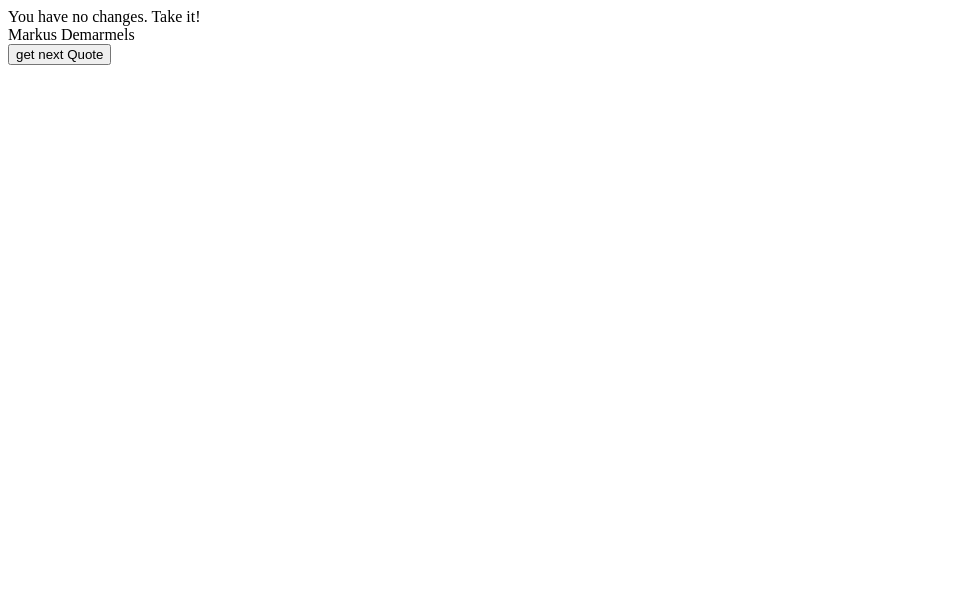
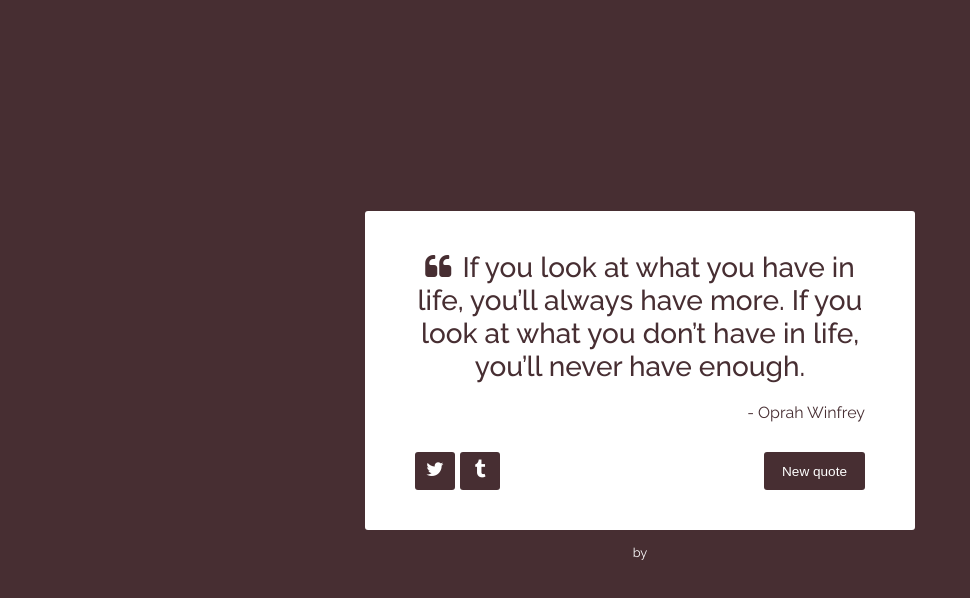
Before and after one commit to MobyDickDick/freeCodeCampExercises, a plain HTML site: page Quote_Machine/index.html in a window 1280 px wide. Shown: the whole page, without its empty margins (0-970 px from the left). Drawn offline with nearby package versions, Linux system fonts and the light colour scheme; no server answers.

Commit message:
copied the solution (which is just stupid...)

```diff
--- a/Quote_Machine/index.html
+++ b/Quote_Machine/index.html
@@ -1,33 +1,30 @@
-<!DOCTYPE html>
-<html lang="en">
+<html data-lt-installed="true"><head>
+  <link rel="stylesheet" href="styles.css">
+  <link rel="stylesheet" href="https://maxcdn.bootstrapcdn.com/font-awesome/4.3.0/css/font-awesome.min.css">
+  <title>FCC : Random Quote Machine</title>
+</head>
+<body style="background-color: rgb(71, 46, 50); color: rgb(71, 46, 50);">
+  <div id="wrapper">
+    <div id="quote-box">
+      <div class="quote-text" style="opacity: 1;">
+        <i class="fa fa-quote-left"> </i><span id="text">If you look at what you have in life, you’ll always have more. If you look at what you don’t have in life, you’ll never have enough.</span>
+      </div>
+      <div class="quote-author" style="opacity: 1;">- <span id="author">Oprah Winfrey</span></div>
+      <div class="buttons">
+        <a class="button" id="tweet-quote" title="Tweet this quote!" target="_top" href="https://twitter.com/intent/tweet?hashtags=quotes&amp;related=freecodecamp&amp;text=%22If%20you%20look%20at%20what%20you%20have%20in%20life%2C%20you%E2%80%99ll%20always%20have%20more.%20If%20you%20look%20at%20what%20you%20don%E2%80%99t%20have%20in%20life%2C%20you%E2%80%99ll%20never%20have%20enough.%22%20Oprah%20Winfrey" style="background-color: rgb(71, 46, 50);">
+          <i class="fa fa-twitter"></i>
+        </a>
+        <a class="button" id="tumblr-quote" title="Post this quote on tumblr!" target="_blank" href="https://www.tumblr.com/widgets/share/tool?posttype=quote&amp;tags=quotes,freecodecamp&amp;caption=Oprah%20Winfrey&amp;content=If%20you%20look%20at%20what%20you%20have%20in%20life%2C%20you%E2%80%99ll%20always%20have%20more.%20If%20you%20look%20at%20what%20you%20don%E2%80%99t%20have%20in%20life%2C%20you%E2%80%99ll%20never%20have%20enough.&amp;canonicalUrl=https%3A%2F%2Fwww.tumblr.com%2Fbuttons&amp;shareSource=tumblr_share_button" style="background-color: rgb(71, 46, 50);">
+          <i class="fa fa-tumblr"></i>
+        </a>
+        <button class="button" id="new-quote" style="background-color: rgb(71, 46, 50);">New quote</button>
+      </div>
+    </div>
+    <div class="footer">by <a href=""></a></div>
+  </div>
+  <script src="https://cdnjs.cloudflare.com/ajax/libs/jquery/3.7.1/jquery.min.js"></script>
+  <script src="https://cdnjs.cloudflare.com/ajax/libs/jqueryui/1.13.2/jquery-ui.min.js"></script>
+  <script src="script.js"></script>
 
-<head>
-  <meta charset="utf-8" />
-  <meta name="viewport" content="width=device-width, initial-scale=1.0" />
-  <title>Random Quote Machine</title>
-</head>
 
-<body>
-  <div id="quote-box">
-    <div id="text">
-        You have no changes. Take it!
-    </div>
-    <div id="author">
-        Markus Demarmels
-    </div>
-    <div id="new-quote">
-      <input id="nextQuoteSubmit" type="submit" value="get next Quote">
-    </div>
-    <a id="tweet-quote"></a>
-  </div>
-
-   <!-- Load React. -->
-    <!-- Note: when deploying, replace "development.js" with "production.min.js". -->
-    <script src="https://unpkg.com/react@18/umd/react.development.js" crossorigin></script>
-    <script src="https://unpkg.com/react-dom@18/umd/react-dom.development.js" crossorigin></script>
-
- <!-- Load our React component. -->
- <script src="bundle.js"></script>
-</body>
-
-</html>
+</body></html>
--- a/Quote_Machine/styles.css
+++ b/Quote_Machine/styles.css
@@ -1,94 +1,101 @@
-body {
-  font-family: sans-serif;
-  padding: 20px;
+@import url('https://fonts.googleapis.com/css?family=Raleway:400,500');
+* {
+  margin: 0;
+  padding: 0;
+  list-style: none;
+  vertical-align: baseline;
 }
 
-h1 {
-  font-size: 40px;
-  margin-top: 0;
-  margin-bottom: 15px;
+div {
+  position: relative;
+  z-index: 2;
 }
 
-h2 {
-  font-size: 30px;
+body {
+  background-color: #333;
+  color: #333;
+  font-family: 'Raleway', sans-serif;
+  font-weight: 400;
+  display: flex;
+  justify-content: center;
+  align-items: center;
+  height: 100vh;
 }
 
-.established {
-  font-style: italic;
+.footer {
+  width: 450px;
+  text-align: center;
+  display: block;
+  margin: 15px auto 30px auto;
+  font-size: 0.8em;
+  color: #fff;
+}
+.footer a {
+  font-weight: 500;
+  text-decoration: none;
+  color: #fff;
 }
 
-h1, h2, p {
+#quote-box {
+  border-radius: 3px;
+  position: relative;
+  width: 450px;
+  padding: 40px 50px;
+  display: table;
+  background-color: #fff;
+}
+#quote-box .quote-text {
   text-align: center;
+  width: 450px;
+  height: auto;
+  clear: both;
+  font-weight: 500;
+  font-size: 1.75em;
 }
-
-.menu {
-  width: 80%;
-  background-color: burlywood;
-  margin-left: auto;
-  margin-right: auto;
-  padding: 20px;
-  max-width: 500px;
+#quote-box .quote-text i {
+  font-size: 1em;
+  margin-right: 0.4em;
 }
-
-img {
+#quote-box .quote-author {
+  width: 450px;
+  height: auto;
+  clear: both;
+  padding-top: 20px;
+  font-size: 1em;
+  text-align: right;
+}
+#quote-box .buttons {
+  width: 450px;
+  margin: auto;
   display: block;
-  margin-left: auto;
-  margin-right: auto;
 }
-
-hr {
-  height: 2px;
-  background-color: brown;
-  border-color: brown;
+#quote-box .buttons .button {
+  height: 38px;
+  border: none;
+  border-radius: 3px;
+  color: #fff;
+  background-color: #333;
+  outline: none;
+  font-size: 0.85em;
+  padding: 8px 18px 6px 18px;
+  margin-top: 30px;
+  opacity: 1;
+  cursor: pointer;
 }
-
-.bottom-line {
-  margin-top: 25px;
+#quote-box .buttons .button:hover {
+  opacity: 0.9;
 }
-
-h1, h2 {
-  font-family: Impact, serif;
+#quote-box .buttons .button#tweet-quote,
+#quote-box .buttons .button#tumblr-quote {
+  float: left;
+  padding: 0px;
+  padding-top: 8px;
+  text-align: center;
+  font-size: 1.2em;
+  margin-right: 5px;
+  height: 30px;
+  width: 40px;
 }
-
-.item p {
-  display: inline-block;
-  margin-top: 5px;
-  margin-bottom: 5px;
-  font-size: 18px;
+#quote-box .buttons .button#new-quote {
+  float: right;
 }
-
-.flavor, .dessert {
-  text-align: left;
-  width: 75%;
-}
-
-.price {
-  text-align: right;
-  width: 25%;
-}
-
-/* FOOTER */
-
-footer {
-  font-size: 14px;
-}
-
-.address {
-  margin-bottom: 5px;
-}
-
-a {
-  color: black;
-}
-
-a:visited {
-  color: black;
-}
-
-a:hover {
-  color: brown;
-}
-
-a:active {
-  color: brown;
-}
```
